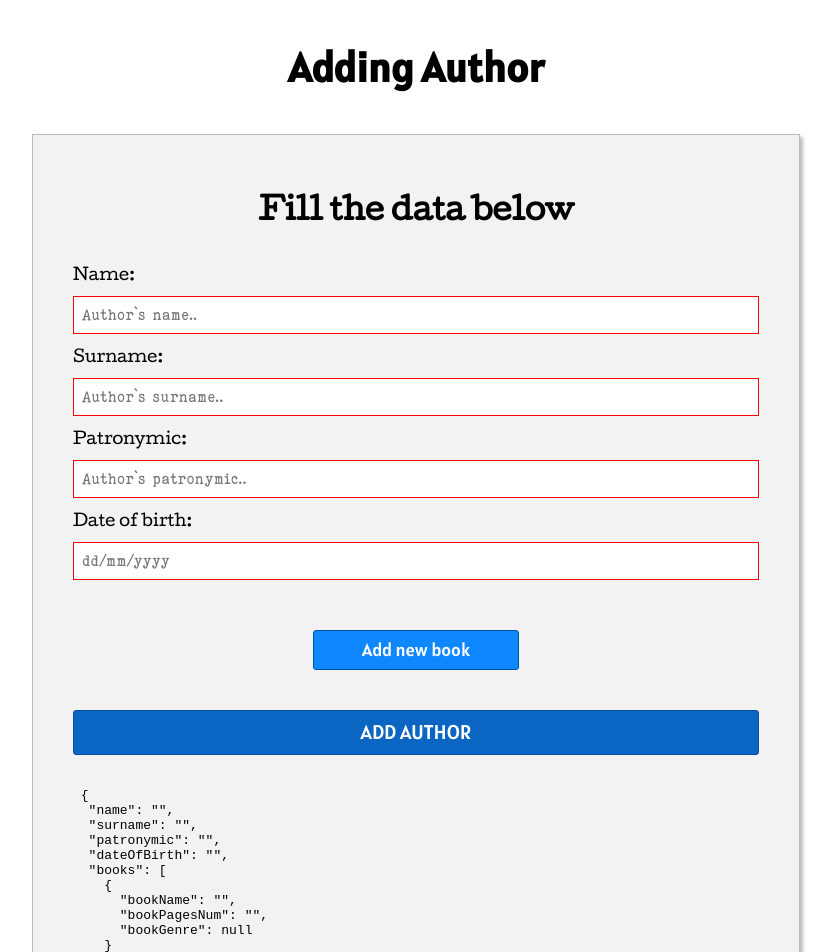
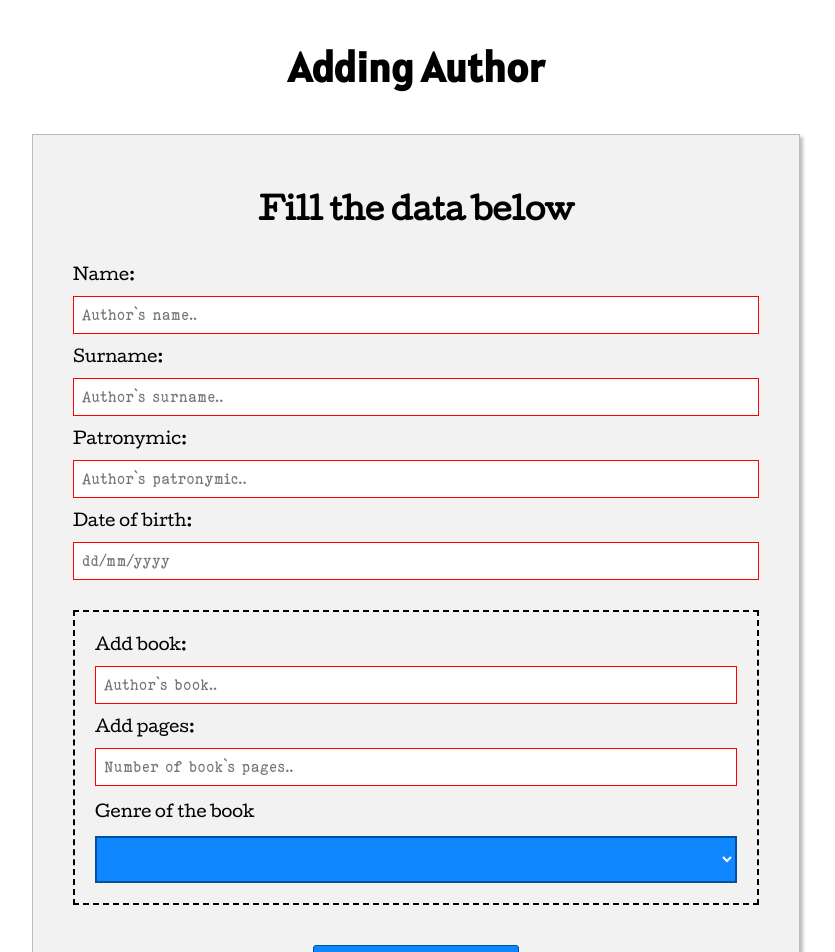
Before and after one commit to SverchkovVlad/BooksAccounting, an Angular app: page /addAuthor in a window 1280 px wide. Shown: the top 952 px of the page, without its empty margins (224-1059 px from the left). Built offline with nearby package versions, Linux system fonts and the light colour scheme; no server answers.

Commit message:
Implemented books adding/deleting in AddAuthor Page

```diff
--- a/src/app/add-author/add-author.component.css
+++ b/src/app/add-author/add-author.component.css
@@ -35,8 +35,8 @@ main {
     height: auto;
 }
 
-.red {
-    border: 1px solid red;
+select .ng-invalid {
+    border: 3px solid red;
 }
 
 .main-section {
@@ -110,6 +110,11 @@ input[type=button].add-new-author:hover, input[type=button].add-new-book:hover {
 input[type=button].add-new-author:active, input[type=button].add-new-book:active {
 
     transform: scale(.90);
+}
+
+.delete-button {
+    background-color: red;
+    color: white;
 }
 
 .book-pages-block {
--- a/src/app/add-author/add-author.component.html
+++ b/src/app/add-author/add-author.component.html
@@ -21,10 +21,10 @@
                 <label for="birth">Date of birth: </label>
                 <input type="text" formControlName = "dateOfBirth" id="birth" placeholder="dd/mm/yyyy">
 
-                <div class="book-pages-block" formArrayName = "books"
+                <div formArrayName = "books"
                     *ngFor = "let book of books.controls; let i = index;">
 
-                    <div class = "red" [formGroupName] = "i">
+                    <div class = "book-pages-block" [formGroupName] = "i">
 
                         <label for="book">Add book: </label>
                         <input formControlName = "bookName" type="text" id="book" placeholder="Author`s book..">
@@ -36,29 +36,17 @@
 
                         <!-- formControlName = "bookPagesNum"  -->
 
-                        <p>Select genre of book</p>
+                        <p>Genre of the book</p>
                         <!-- formControlName = "bookGenre" -->
                         <select formControlName = "bookGenre">
+                            <option hidden>Select genre...</option>
                             <option *ngFor = "let genre of genres" #genreValue>{{genre.name}}</option>
                         </select>
 
+                        <input *ngIf = "i != 0"
+                            (click) = "deleteBook()" class = "delete-button" type="button" id="pages" value = "Delete">
+
                     </div>
-
-                    <!-- <label for="book">Add book: </label>
-                    <input  type="text" id="book" placeholder="Author`s book.."> -->
-
-                    <!-- formControlName = "bookName" -->
-
-                    <!-- <label for="pages">Add pages: </label>
-                    <input type="text" id="pages" placeholder="Number of book`s pages.."> -->
-
-                    <!-- formControlName = "bookPagesNum"  -->
-
-                    <p>Select genre of book</p>
-                    <!-- formControlName = "bookGenre" -->
-                    <!-- <select>
-                        <option *ngFor = "let genre of genres" #genreValue>{{genre.name}}</option>
-                    </select> -->
 
                 </div>
 
--- a/src/app/add-author/add-author.component.ts
+++ b/src/app/add-author/add-author.component.ts
@@ -1,4 +1,4 @@
-import { Component, OnInit } from '@angular/core';
+import { AfterViewInit, Component, OnInit } from '@angular/core';
 import { FormArray, FormBuilder, FormControl, FormGroup, Validators } from '@angular/forms';
 import { Genre } from '../interfaces/genre';
 import { DbOperationsService } from '../services/db-operations.service';
@@ -46,6 +46,10 @@ export class AddAuthorComponent implements OnInit {
     });
   }
 
+  // createBook_new() {
+  //   return new FormControl()
+  // }
+
   // createBook() {
   //   return new FormGroup({
   //     bookName: new FormControl(),
@@ -54,13 +58,17 @@ export class AddAuthorComponent implements OnInit {
   // }
 
   addBook() {
-    this.books = this.formAddAuthor.get('books') as FormArray;
+    //this.books = this.formAddAuthor.get('books') as FormArray;
     this.books.push(this.createBook());
+  }
+
+  deleteBook() {
+    this.books.removeAt(this.books.length - 1);
   }
 
   ngOnInit(): void {
     this.getGenres();
     this.createFormElements();
+    this.books = this.formAddAuthor.get('books') as FormArray;
   }
-
 }
```
